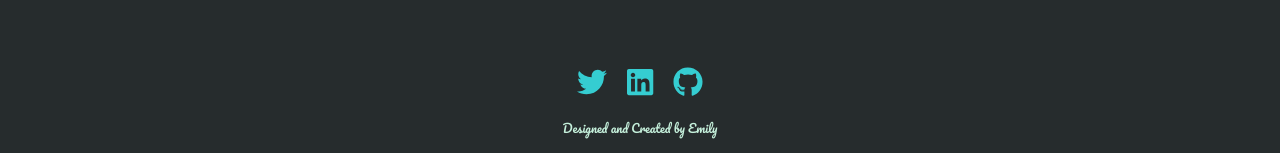
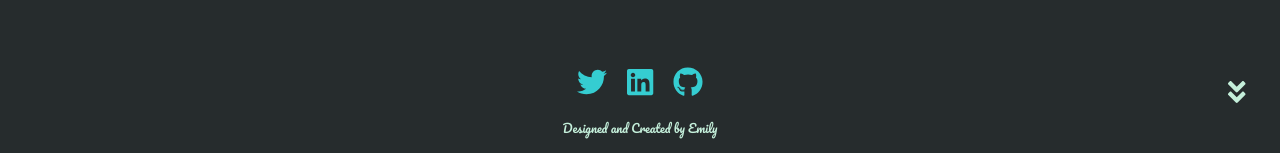
Before and after one commit to emilyjennings/emily-portfolio, a React (Create React App) app: page /about in a window 1280 px wide. Shown: the part 647-800 px from the top of the page. Built offline with nearby package versions, Linux system fonts and the light colour scheme; a web font is replaced by a local one.

Commit message:
added transitions

```diff
--- a/src/components/About.js
+++ b/src/components/About.js
@@ -178,6 +178,9 @@ export default class About extends Component {
           </div>
         </Zoom>
 
+        <div className="scrolldown">< FontAwesomeIcon icon={'angle-double-down'} /></div>
+
+
 
         <div className="space"></div>
 
```
